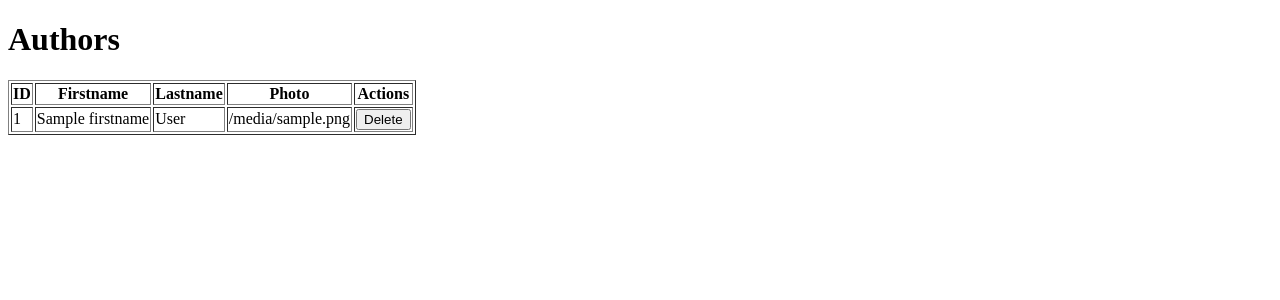
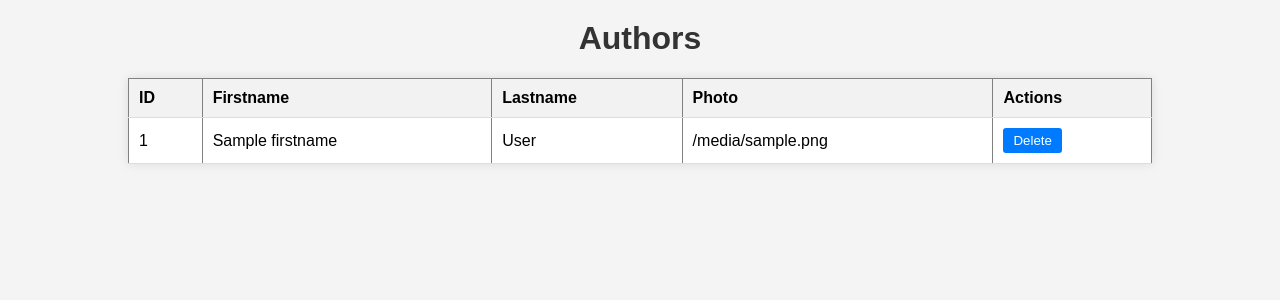
Before and after one commit to Filip-Petruneac/library, a Flask app: page /authors in a window 1280 px wide. Shown: the top 300 px of the page. Run offline with Flask 3, Linux system fonts and the light colour scheme; a database or web service that is not in the repository returns one stand-in record (values such as "Sample title"); data that the repository does not hold is empty.

Commit message:
Style with css

```diff
--- a/bff/templates/authors.html
+++ b/bff/templates/authors.html
@@ -4,41 +4,48 @@
     <meta charset="UTF-8">
     <meta name="viewport" content="width=device-width, initial-scale=1.0">
     <title>Authors</title>
-    <script>
-        function confirmDelete(authorId) {
-            const isConfirmed = confirm("Are you sure you want to delete this author?");
-            if (isConfirmed) {
-                deleteAuthor(authorId);
-            }
+    <style>
+        body {
+            font-family: Arial, sans-serif;
+            margin: 0;
+            padding: 0;
+            background-color: #f4f4f4;
         }
-
-        function deleteAuthor(authorId) {
-            fetch(`/authors/${authorId}`, {
-                method: 'DELETE',
-                headers: {
-                    'Content-Type': 'application/json'
-                }
-            })
-            .then(response => {
-                if (!response.ok) {
-                    throw new Error('Network response was not ok');
-                }
-                return response.json();
-            })
-            .then(data => {
-                if (data.success) {
-                    alert("Author deleted successfully");
-                    window.location.reload();
-                } else {
-                    throw new Error('Author deletion failed');
-                }
-            })
-            .catch(error => {
-                alert("Error deleting author");
-                console.error('There was a problem with the fetch operation:', error.message);
-            });
+        h1 {
+            text-align: center;
+            margin-top: 20px;
+            color: #333;
         }
-    </script>
+        table {
+            width: 80%;
+            margin: 20px auto;
+            border-collapse: collapse;
+            background-color: #fff;
+            box-shadow: 0 0 10px rgba(0, 0, 0, 0.1);
+        }
+        th, td {
+            padding: 10px;
+            text-align: left;
+            border-bottom: 1px solid #ddd;
+        }
+        th {
+            background-color: #f2f2f2;
+        }
+        tbody tr:hover {
+            background-color: #f9f9f9;
+        }
+        button {
+            padding: 5px 10px;
+            background-color: #007bff;
+            color: #fff;
+            border: none;
+            cursor: pointer;
+            border-radius: 3px;
+        }
+        button:hover {
+            background-color: #0056b3;
+        }
+    </style>
 </head>
 <body>
 
@@ -69,5 +76,41 @@
     </tbody>
 </table>
 
+<script>
+    function confirmDelete(authorId) {
+        const isConfirmed = confirm("Are you sure you want to delete this author?");
+        if (isConfirmed) {
+            deleteAuthor(authorId);
+        }
+    }
+
+    function deleteAuthor(authorId) {
+        fetch(`/authors/${authorId}`, {
+            method: 'DELETE',
+            headers: {
+                'Content-Type': 'application/json'
+            }
+        })
+        .then(response => {
+            if (!response.ok) {
+                throw new Error('Network response was not ok');
+            }
+            return response.json();
+        })
+        .then(data => {
+            if (data.success) {
+                alert("Author deleted successfully");
+                window.location.reload();
+            } else {
+                throw new Error('Author deletion failed');
+            }
+        })
+        .catch(error => {
+            alert("Error deleting author");
+            console.error('There was a problem with the fetch operation:', error.message);
+        });
+    }
+</script>
+
 </body>
 </html>
```
